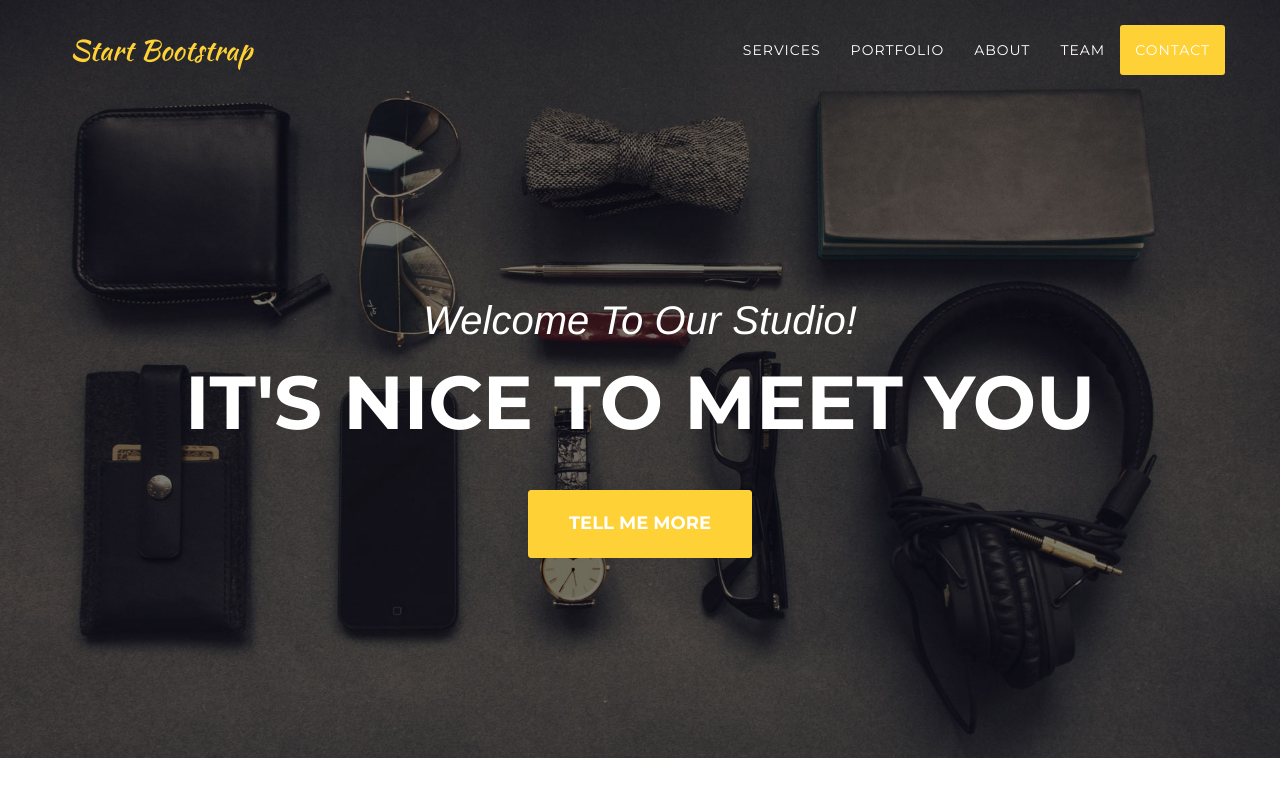
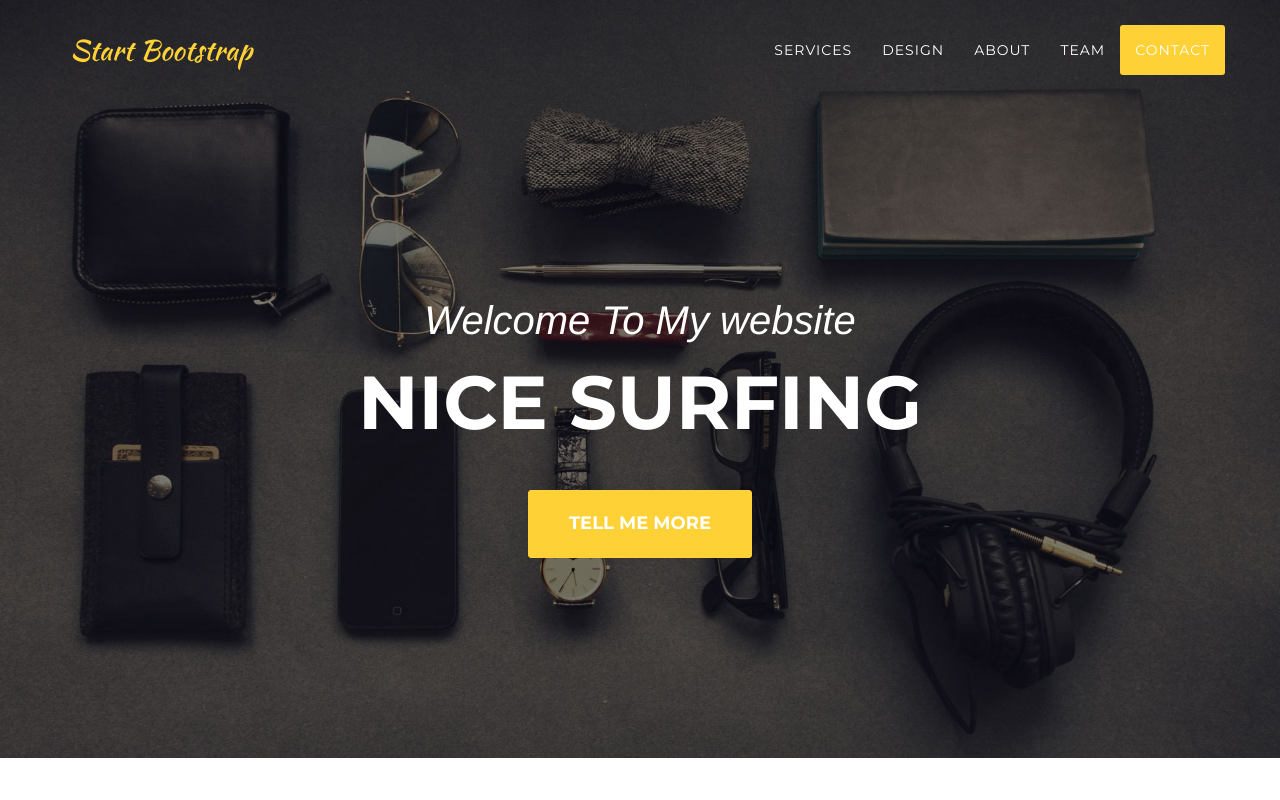
Before and after one commit to lurilyn/onepageswebsite.github.io, a website: page index.html in a window 1280 px wide. Shown: the top 800 px of the page. Drawn offline with nearby package versions, Linux system fonts and the light colour scheme; a web font is replaced by a local one.

Commit message:
Update index.html

```diff
--- a/index.html
+++ b/index.html
@@ -56,7 +56,7 @@
                         <a class="page-scroll" href="#services">Services</a>
                     </li>
                     <li>
-                        <a class="page-scroll" href="#portfolio">Portfolio</a>
+                        <a class="page-scroll" href="#portfolio">Design</a>
                     </li>
                     <li>
                         <a class="page-scroll" href="#about">About</a>
@@ -78,8 +78,8 @@
     <header>
         <div class="container">
             <div class="intro-text">
-                <div class="intro-lead-in">Welcome To Our Studio!</div>
-                <div class="intro-heading">It's Nice To Meet You</div>
+                <div class="intro-lead-in">Welcome To My website</div>
+                <div class="intro-heading">Nice surfing</div>
                 <a href="#services" class="page-scroll btn btn-xl">Tell Me More</a>
             </div>
         </div>
```
